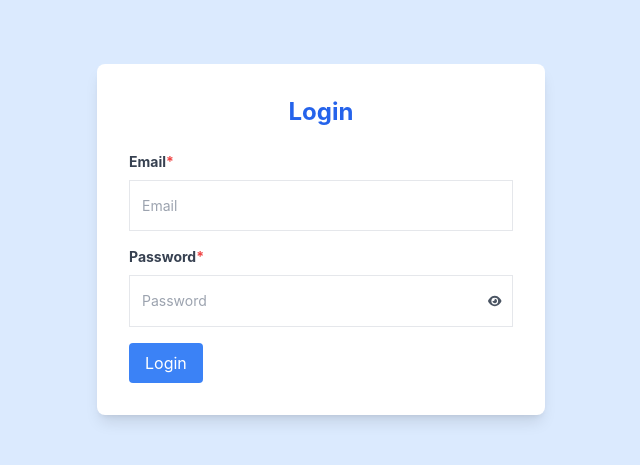
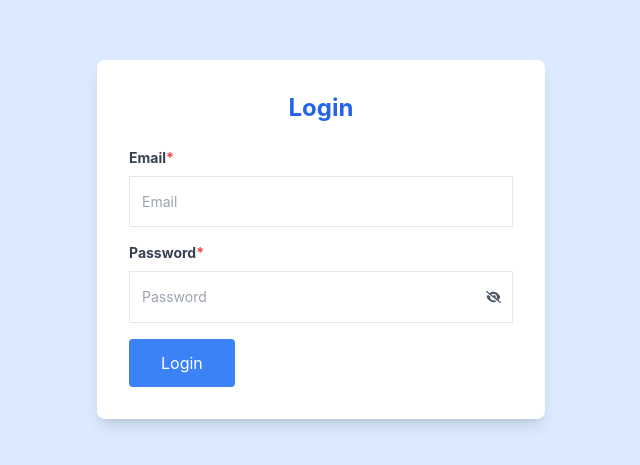
Before and after one commit to CHIGODI/patient-management-app, a React (Create React App) app in the folder frontend/: page / in a window 1280 px wide. Shown: the part 161-626 px from the top of the page, without its empty margins (319-959 px from the left). Built offline with nearby package versions, Linux system fonts and the light colour scheme.

Commit message:
Update application title, enhance login button styling, and improve PrivateRoute authentication handling

```diff
--- a/frontend/public/index.html
+++ b/frontend/public/index.html
@@ -24,7 +24,7 @@
       work correctly both with client-side routing and a non-root public URL.
       Learn how to configure a non-root public URL by running `npm run build`.
     -->
-    <title>React App</title>
+    <title>Medicare</title>
   </head>
   <body>
     <noscript>You need to enable JavaScript to run this app.</noscript>
--- a/frontend/src/pages/Login.js
+++ b/frontend/src/pages/Login.js
@@ -99,7 +99,7 @@ const Login = () => {
                                         className="absolute inset-y-0 right-0 pr-3 flex items-center cursor-pointer"
                                         onClick={handleTogglePassword}
                                     >
-                                        <FontAwesomeIcon className='text-gray-600 text-xs' icon={showPassword ? faEyeSlash : faEye} />
+                                        <FontAwesomeIcon className='text-gray-600 text-xs' icon={showPassword ? faEye : faEyeSlash} />
                                     </span>
                                 )}
                             </div>
@@ -108,7 +108,7 @@ const Login = () => {
                     ))}
                     <div className="flex items-center justify-between">
                         <button
-                            className="bg-blue-500 hover:bg-blue-700 text-white py-2 px-4 rounded focus:outline-none focus:shadow-outline"
+                            className="bg-blue-500 hover:bg-blue-700 text-white py-3 px-8 rounded focus:outline-none focus:shadow-outline"
                             type="submit"
                         >
                             {login}
--- a/frontend/src/pages/components/NavBar.js
+++ b/frontend/src/pages/components/NavBar.js
@@ -24,7 +24,7 @@ const NavBar = () => {
                 <h1 className="text-gray-600 text-sm font-bold ">{user.email}</h1>
                 <p className="text-xs ">{user.username}</p>
             </div>
-            <button onClick={handleLogout} className='bg-gray-600 rounded px-4 py-1 hover:bg-gray-700 hidden'>
+            <button onClick={handleLogout} className='bg-gray-600 rounded px-4 py-2 hover:bg-gray-700 hidden lg:flex items-center'>
                 <FontAwesomeIcon className='text-xs text-white' icon={faArrowRightFromBracket} />
             </button>
         </div >
--- a/frontend/src/pages/components/PrivateRoute.js
+++ b/frontend/src/pages/components/PrivateRoute.js
@@ -1,25 +1,23 @@
 import React, { useEffect } from "react";
 import { Navigate } from "react-router-dom";
 import { useDispatch, useSelector } from "react-redux";
-import { toast } from "react-toastify";
-import { resetLogout } from "../../redux/userSlice"
-import 'react-toastify/dist/ReactToastify.css';
+import { resetLogout } from "../../redux/userSlice";
 
 const PrivateRoute = ({ children }) => {
     const dispatch = useDispatch();
     const { isAuthenticated, justLoggedOut } = useSelector((state) => state.user);
 
     useEffect(() => {
-        if (!isAuthenticated && !justLoggedOut) {
-            toast.error("You must log in to access first");
-        }
-
         if (justLoggedOut) {
             dispatch(resetLogout());
         }
     }, [isAuthenticated, justLoggedOut, dispatch]);
 
-    return isAuthenticated ? children : <Navigate to="/" />;
+    if (!isAuthenticated) {
+        return <Navigate to="/" />;
+    }
+
+    return children;
 };
 
 export default PrivateRoute;
--- a/frontend/src/redux/store.js
+++ b/frontend/src/redux/store.js
@@ -17,7 +17,7 @@ const store = configureStore({
     middleware: (getDefaultMiddleware) =>
         getDefaultMiddleware({
             serializableCheck: {
-                ignoredActions: ['persist/PERSIST', 'persist/REHYDRATE'],
+                ignoredActions: ['persist/PERSIST', 'persist/REHYDRATE', 'persist/PURGE', 'persist/FLUSH'],
             },
         }),
 });
```
